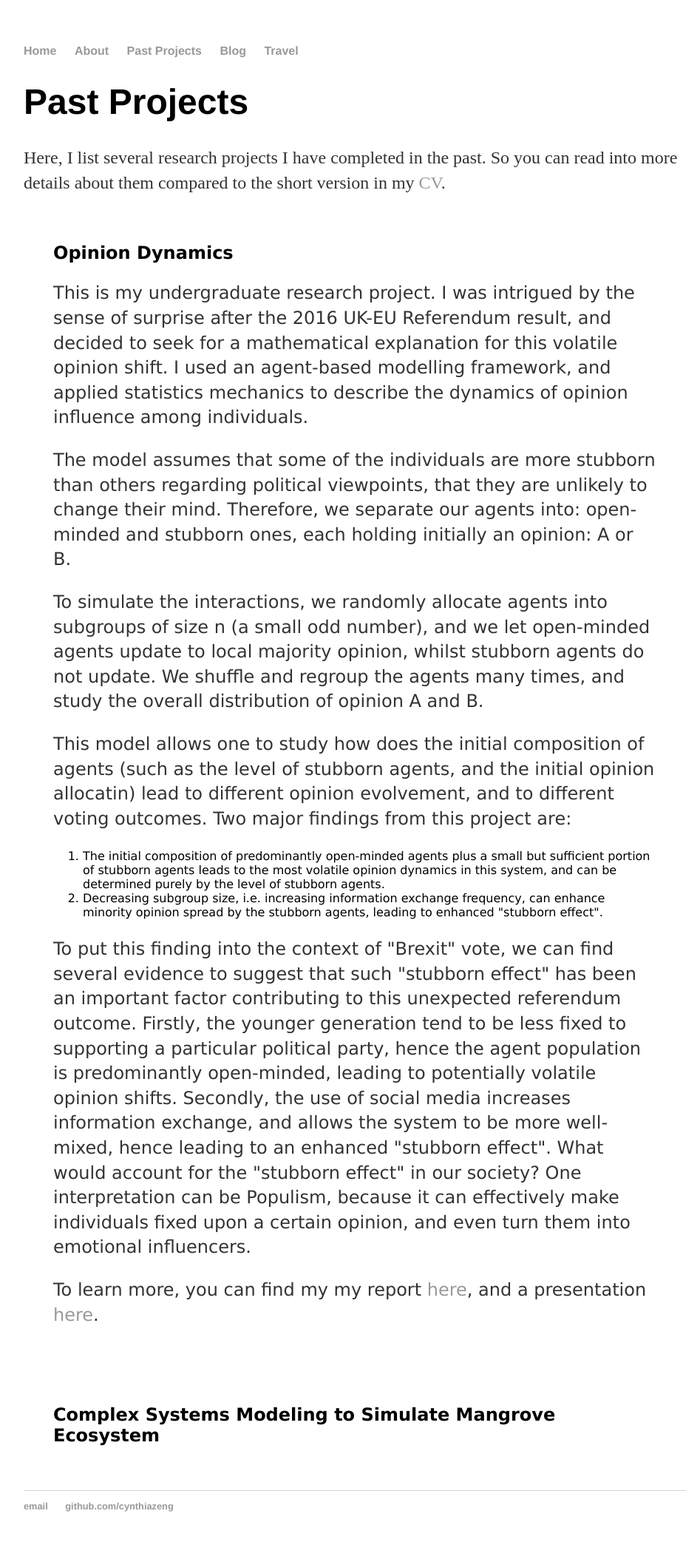
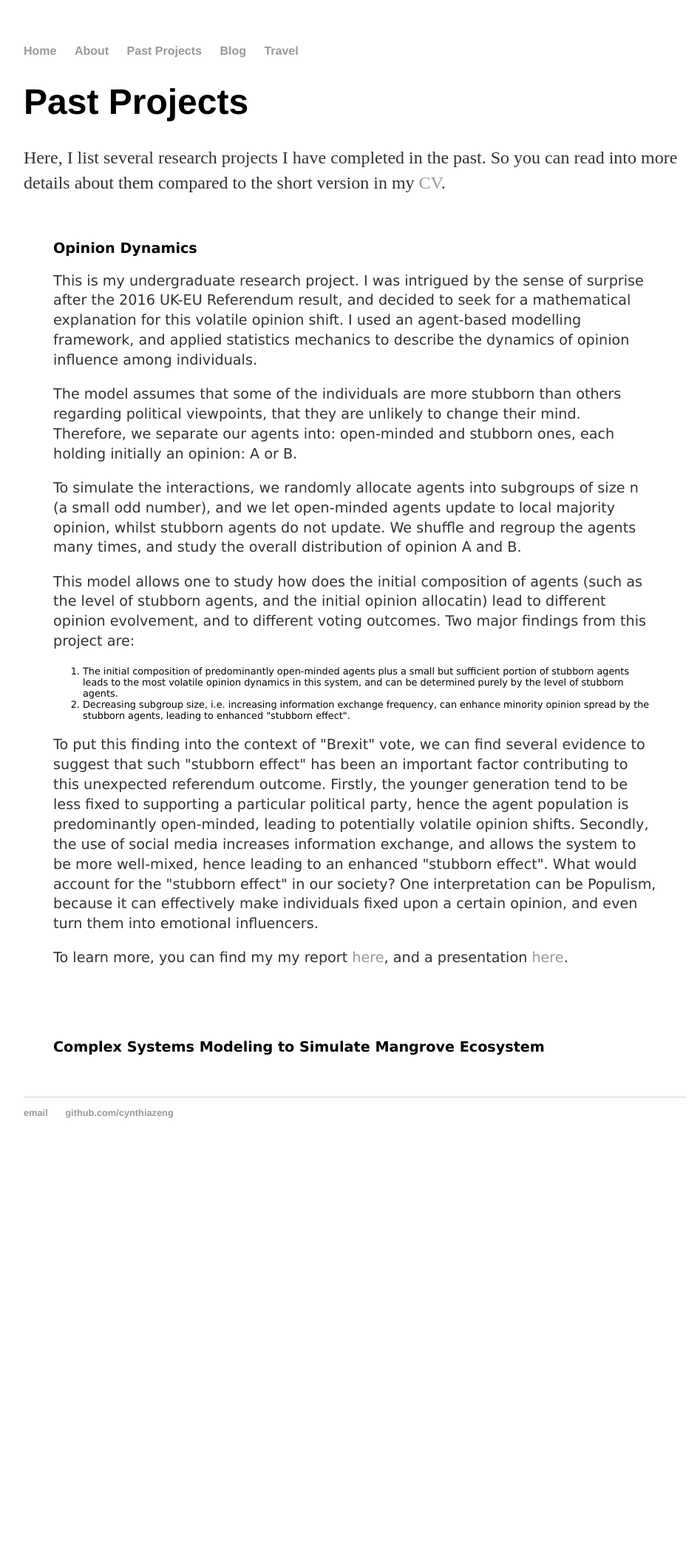
Before and after one commit to cynthia1234/cynthiazeng.github.io, a Jekyll site: the page built from projects/index.html, in a window 1280 px wide. Shown: the whole page at 74% size, without its empty margins (160-1107 px from the left). Built offline with Jekyll 4.4.1, drawn with Linux system fonts in a browser that asks for light colours; after the commit the page ends 1572 px from its top, so only the background shows below that.

Commit message:
Update index.html

```diff
--- a/projects/index.html
+++ b/projects/index.html
@@ -9,7 +9,7 @@ title: Past Projects
     margin: 20px;
     padding: 20px;
 font-family:verdana;
-font-size: -1
+font-size: 80%;
 }
 </style>
 
```
